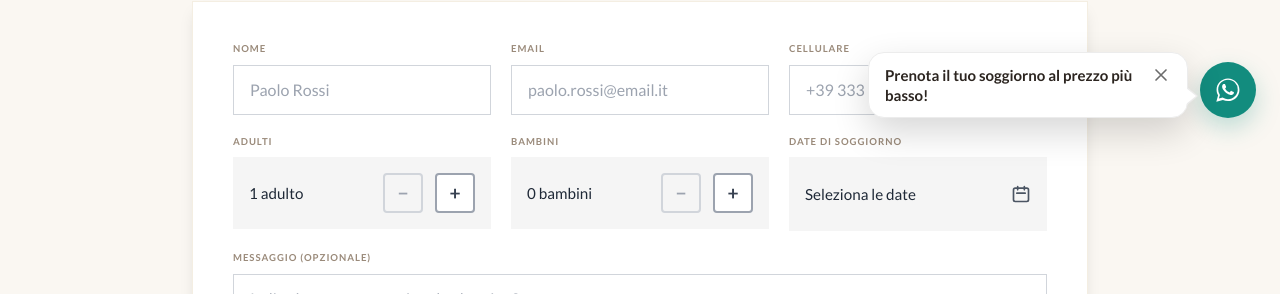
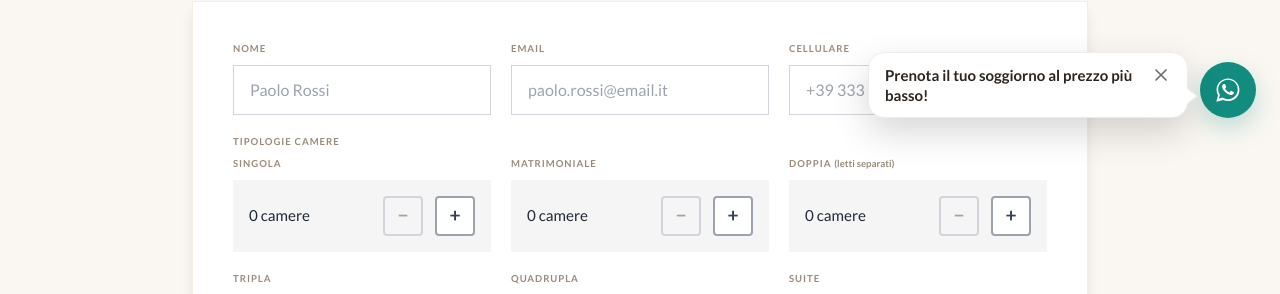
Before and after one commit to tave1013/hotel-langhe-monferrato, a Next.js app: page /prenota in a window 1280 px wide. Shown: the part 658-952 px from the top of the page. Built offline with nearby package versions, Linux system fonts and the light colour scheme; a web font is replaced by a local one.

Commit message:
fix: tema oro calendario prenotazione e layout tipologie camere

```diff
--- a/app/globals.css
+++ b/app/globals.css
@@ -152,3 +152,57 @@ body { font-family: 'Lato', sans-serif; color: var(--text-dark); background: var
 /* Durate alternative */
 .duration-slow { transition-duration: 1.5s; }
 .duration-slower { transition-duration: 1.8s; }
+
+/* DAYPICKER - GOLD THEME */
+.rdp-root {
+  --rdp-accent-color: #C9A870;
+  --rdp-accent-background-color: rgba(201, 168, 112, 0.2);
+  --rdp-range_middle-background-color: rgba(201, 168, 112, 0.24);
+}
+
+.rdp-day_selected,
+.rdp-day_selected:focus-visible,
+.rdp-day_selected:hover {
+  background-color: #C9A870 !important;
+  color: #ffffff !important;
+}
+
+.rdp-day_range_start,
+.rdp-day_range_end {
+  background-color: #C9A870 !important;
+  color: #ffffff !important;
+}
+
+.rdp-day_range_middle {
+  background-color: rgba(201, 168, 112, 0.24) !important;
+  color: #2C2520 !important;
+}
+
+/* react-day-picker v9 class structure overrides */
+.rdp .rdp-selected .rdp-day_button,
+.rdp .rdp-range_start .rdp-day_button,
+.rdp .rdp-range_end .rdp-day_button {
+  background-color: #C9A870 !important;
+  border-color: #C9A870 !important;
+  color: #ffffff !important;
+}
+
+.rdp .rdp-range_middle {
+  background-color: rgba(201, 168, 112, 0.24) !important;
+}
+
+.rdp .rdp-range_middle .rdp-day_button {
+  color: #2C2520 !important;
+}
+
+.rdp .rdp-today:not(.rdp-outside) .rdp-day_button {
+  color: #A8854A !important;
+  font-weight: 700;
+}
+
+.rdp .rdp-button_previous,
+.rdp .rdp-button_next,
+.rdp .rdp-chevron {
+  color: #C9A870 !important;
+  fill: #C9A870 !important;
+}
--- a/components/BookingForm.js
+++ b/components/BookingForm.js
@@ -14,8 +14,12 @@ export default function BookingForm({ onSubmit }) {
     name: '',
     email: '',
     phone: '',
-    adults: 1,
-    children: 0,
+    single: 0,
+    matrimonial: 0,
+    twin: 0,
+    triple: 0,
+    quadruple: 0,
+    suite: 0,
     dateRange: undefined,
     message: '',
     website: '' // Honeypot field
@@ -53,6 +57,19 @@ export default function BookingForm({ onSubmit }) {
     return input.trim().replace(/[<>"']/g, '');
   };
 
+  const roomFieldConfigs = [
+    { key: 'single', label: 'Singola' },
+    { key: 'matrimonial', label: 'Matrimoniale' },
+    { key: 'twin', label: 'Doppia', helper: '(letti separati)' },
+    { key: 'triple', label: 'Tripla' },
+    { key: 'quadruple', label: 'Quadrupla' },
+    { key: 'suite', label: 'Suite' },
+  ];
+
+  const totalRoomsSelected = () => {
+    return roomFieldConfigs.reduce((total, room) => total + (formData[room.key] || 0), 0);
+  };
+
   const buildWhatsAppMessage = ({ checkInFormatted, checkOutFormatted, nights }) => {
     const safeName    = sanitizeInput(formData.name);
     const safeEmail   = sanitizeInput(formData.email);
@@ -66,8 +83,12 @@ export default function BookingForm({ onSubmit }) {
       `*Nome:* ${safeName}`,
       `*Cellulare:* ${safePhone}`,
       `*Email:* ${safeEmail}`,
-      `*Adulti:* ${formData.adults}`,
-      `*Bambini:* ${formData.children}`,
+      `*Camere Singole:* ${formData.single}`,
+      `*Camere Matrimoniali:* ${formData.matrimonial}`,
+      `*Camere Doppie (letti separati):* ${formData.twin}`,
+      `*Camere Triple:* ${formData.triple}`,
+      `*Camere Quadruple:* ${formData.quadruple}`,
+      `*Suite:* ${formData.suite}`,
       `*Check-in:* ${checkInFormatted}`,
       `*Check-out:* ${checkOutFormatted}`,
       `*Notti:* ${nights}`,
@@ -83,9 +104,11 @@ export default function BookingForm({ onSubmit }) {
   };
 
   const formatDateRange = () => {
-    if (!formData.dateRange?.from) return 'Seleziona le date';
-    if (!formData.dateRange?.to) return format(formData.dateRange.from, 'dd/MM/yyyy', { locale: it });
-    return `${format(formData.dateRange.from, 'dd/MM/yyyy', { locale: it })} - ${format(formData.dateRange.to, 'dd/MM/yyyy', { locale: it })}`;
+    if (!formData.dateRange?.from) return 'Arrivo: --/--/----   |   Partenza: --/--/----';
+    if (!formData.dateRange?.to) {
+      return `Arrivo: ${format(formData.dateRange.from, 'dd/MM/yyyy', { locale: it })}   |   Partenza: --/--/----`;
+    }
+    return `Arrivo: ${format(formData.dateRange.from, 'dd/MM/yyyy', { locale: it })}   |   Partenza: ${format(formData.dateRange.to, 'dd/MM/yyyy', { locale: it })}`;
   };
 
   const handleSubmit = async (e) => {
@@ -116,7 +139,7 @@ export default function BookingForm({ onSubmit }) {
     else if (!validateEmail(formData.email)) newErrors.push('Inserisci un\'email valida');
     if (!formData.phone.trim())   newErrors.push('Il cellulare è obbligatorio');
     else if (!validatePhone(formData.phone)) newErrors.push('Il cellulare deve contenere almeno 10 cifre');
-    if (formData.adults < 1)      newErrors.push('Almeno 1 adulto è obbligatorio');
+    if (totalRoomsSelected() < 1) newErrors.push('Seleziona almeno una tipologia di camera (quantità maggiore di 0)');
     if (!formData.dateRange?.from || !formData.dateRange?.to) newErrors.push('Seleziona le date di check-in e check-out');
 
     if (newErrors.length > 0) {
@@ -139,7 +162,7 @@ export default function BookingForm({ onSubmit }) {
 
       if (onSubmit) await onSubmit(formData);
 
-      setFormData({ name: '', email: '', phone: '', adults: 1, children: 0, dateRange: undefined, message: '', website: '' });
+      setFormData({ name: '', email: '', phone: '', single: 0, matrimonial: 0, twin: 0, triple: 0, quadruple: 0, suite: 0, dateRange: undefined, message: '', website: '' });
       setErrors([]);
 
     } catch (error) {
@@ -157,8 +180,7 @@ export default function BookingForm({ onSubmit }) {
   const updateCounter = (field, increment) => {
     setFormData(prev => {
       const newValue = prev[field] + increment;
-      if (field === 'adults')  { if (newValue < 1  || newValue > 50) return prev; }
-      else                     { if (newValue < 0  || newValue > 10) return prev; }
+      if (newValue < 0 || newValue > 10) return prev;
       return { ...prev, [field]: newValue };
     });
   };
@@ -216,31 +238,48 @@ export default function BookingForm({ onSubmit }) {
             </div>
           </div>
 
-          {/* ADULTI / BAMBINI / DATE */}
+          {/* TIPOLOGIE CAMERE */}
+          <div>
+            <label className="block mb-2" style={{ fontFamily: 'Lato, sans-serif', fontSize: '0.6rem', fontWeight: 700, letterSpacing: '0.1em', textTransform: 'uppercase', color: '#9A8A7A' }}>Tipologie camere</label>
+
             <div className="grid grid-cols-1 md:grid-cols-3 gap-5">
-            <div>
-              <label className="block mb-2" style={{ fontFamily: 'Lato, sans-serif', fontSize: '0.6rem', fontWeight: 700, letterSpacing: '0.1em', textTransform: 'uppercase', color: '#9A8A7A' }}>Adulti</label>
+              {roomFieldConfigs.map((room) => (
+                <div key={room.key}>
+                  <label className="block mb-2" style={{ fontFamily: 'Lato, sans-serif', fontSize: '0.6rem', fontWeight: 700, letterSpacing: '0.1em', textTransform: 'uppercase', color: '#9A8A7A' }}>
+                    {room.label} {room.helper ? <span style={{ textTransform: 'none', letterSpacing: 'normal', fontWeight: 600 }}>{room.helper}</span> : null}
+                  </label>
                   <div className="bg-[#f5f5f5] rounded-none p-4 flex items-center justify-between">
-                <span className="text-gray-800" style={{ fontFamily: 'Lato, sans-serif', fontSize: '0.95rem' }}>{formData.adults === 1 ? '1 adulto' : `${formData.adults} adulti`}</span>
+                    <span className="text-gray-800" style={{ fontFamily: 'Lato, sans-serif', fontSize: '0.95rem' }}>{formData[room.key]} {formData[room.key] === 1 ? 'camera' : 'camere'}</span>
                     <div className="flex items-center gap-3">
-                  <button type="button" onClick={() => updateCounter('adults', -1)} disabled={formData.adults <= 1} className={`w-10 h-10 rounded border-2 flex items-center justify-center transition-all ${formData.adults <= 1 ? 'border-gray-300 text-gray-400 cursor-not-allowed' : 'border-gray-400 text-gray-700 hover:border-[#C9A870] hover:text-[#C9A870] bg-white'}`} style={{ fontSize: '1.2rem', fontWeight: 600 }}>−</button>
-                  <button type="button" onClick={() => updateCounter('adults', 1)}  disabled={formData.adults >= 50} className={`w-10 h-10 rounded border-2 flex items-center justify-center transition-all ${formData.adults >= 50 ? 'border-gray-300 text-gray-400 cursor-not-allowed' : 'border-gray-400 text-gray-700 hover:border-[#C9A870] hover:text-[#C9A870] bg-white'}`} style={{ fontSize: '1.2rem', fontWeight: 600 }}>+</button>
+                      <button
+                        type="button"
+                        onClick={() => updateCounter(room.key, -1)}
+                        disabled={formData[room.key] <= 0}
+                        className={`w-10 h-10 rounded border-2 flex items-center justify-center transition-all ${formData[room.key] <= 0 ? 'border-gray-300 text-gray-400 cursor-not-allowed' : 'border-gray-400 text-gray-700 hover:border-[#C9A870] hover:text-[#C9A870] bg-white'}`}
+                        style={{ fontSize: '1.2rem', fontWeight: 600 }}
+                      >
+                        −
+                      </button>
+                      <button
+                        type="button"
+                        onClick={() => updateCounter(room.key, 1)}
+                        disabled={formData[room.key] >= 10}
+                        className={`w-10 h-10 rounded border-2 flex items-center justify-center transition-all ${formData[room.key] >= 10 ? 'border-gray-300 text-gray-400 cursor-not-allowed' : 'border-gray-400 text-gray-700 hover:border-[#C9A870] hover:text-[#C9A870] bg-white'}`}
+                        style={{ fontSize: '1.2rem', fontWeight: 600 }}
+                      >
+                        +
+                      </button>
                     </div>
                   </div>
                 </div>
-            <div>
-              <label className="block mb-2" style={{ fontFamily: 'Lato, sans-serif', fontSize: '0.6rem', fontWeight: 700, letterSpacing: '0.1em', textTransform: 'uppercase', color: '#9A8A7A' }}>Bambini</label>
-              <div className="bg-[#f5f5f5] rounded-none p-4 flex items-center justify-between">
-                <span className="text-gray-800" style={{ fontFamily: 'Lato, sans-serif', fontSize: '0.95rem' }}>{formData.children === 0 ? '0 bambini' : formData.children === 1 ? '1 bambino' : `${formData.children} bambini`}</span>
-                <div className="flex items-center gap-3">
-                  <button type="button" onClick={() => updateCounter('children', -1)} disabled={formData.children <= 0} className={`w-10 h-10 rounded border-2 flex items-center justify-center transition-all ${formData.children <= 0 ? 'border-gray-300 text-gray-400 cursor-not-allowed' : 'border-gray-400 text-gray-700 hover:border-[#C9A870] hover:text-[#C9A870] bg-white'}`} style={{ fontSize: '1.2rem', fontWeight: 600 }}>−</button>
-                  <button type="button" onClick={() => updateCounter('children', 1)}  disabled={formData.children >= 10} className={`w-10 h-10 rounded border-2 flex items-center justify-center transition-all ${formData.children >= 10 ? 'border-gray-300 text-gray-400 cursor-not-allowed' : 'border-gray-400 text-gray-700 hover:border-[#C9A870] hover:text-[#C9A870] bg-white'}`} style={{ fontSize: '1.2rem', fontWeight: 600 }}>+</button>
+              ))}
             </div>
           </div>
-            </div>
+
+          {/* DATE SU RIGA SINGOLA */}
           <div>
             <div className="flex items-center justify-between mb-2">
-                <label className="block" style={{ fontFamily: 'Lato, sans-serif', fontSize: '0.6rem', fontWeight: 700, letterSpacing: '0.1em', textTransform: 'uppercase', color: '#9A8A7A' }}>Date di soggiorno</label>
+              <label className="block" style={{ fontFamily: 'Lato, sans-serif', fontSize: '0.6rem', fontWeight: 700, letterSpacing: '0.1em', textTransform: 'uppercase', color: '#9A8A7A' }}>Date soggiorno (arrivo e partenza)</label>
               {calculateNights() > 0 && (
                 <span className="text-xs font-semibold px-2 py-1" style={{ fontFamily: 'Lato, sans-serif', background: '#C9A870', color: 'white' }}>
                   {calculateNights()} {calculateNights() === 1 ? 'notte' : 'notti'}
@@ -254,10 +293,30 @@ export default function BookingForm({ onSubmit }) {
               </button>
               {showCalendar && (
                 <div className="absolute z-10 mt-2 bg-white border border-gray-300 rounded-none shadow-lg p-4 left-0 md:left-auto md:right-0">
-                    <DayPicker mode="range" selected={formData.dateRange} onSelect={(range) => setFormData({ ...formData, dateRange: range })} disabled={{ before: new Date() }} locale={it} />
+                  <DayPicker
+                    mode="range"
+                    selected={formData.dateRange}
+                    onSelect={(range) => setFormData({ ...formData, dateRange: range })}
+                    disabled={{ before: new Date() }}
+                    locale={it}
+                    styles={{
+                      root: {
+                        '--rdp-accent-color': '#C9A870',
+                        '--rdp-accent-background-color': 'rgba(201, 168, 112, 0.2)',
+                        '--rdp-range_middle-background-color': 'rgba(201, 168, 112, 0.24)',
+                      },
+                      chevron: { fill: '#C9A870' },
+                    }}
+                    modifiersStyles={{
+                      selected: { backgroundColor: '#C9A870', color: '#fff' },
+                      range_start: { backgroundColor: '#C9A870', color: '#fff' },
+                      range_end: { backgroundColor: '#C9A870', color: '#fff' },
+                      range_middle: { backgroundColor: 'rgba(201, 168, 112, 0.24)', color: '#2C2520' },
+                      today: { color: '#A8854A', fontWeight: 700 },
+                    }}
+                  />
                 </div>
               )}
-              </div>
             </div>
           </div>
 
```
Lines whose indentation alone changed are shown as unchanged.
